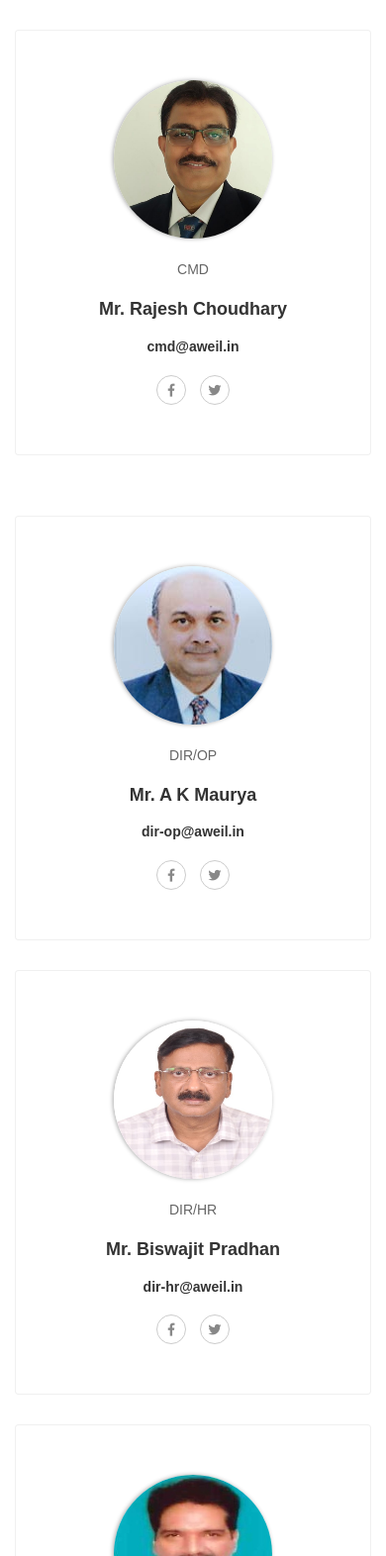
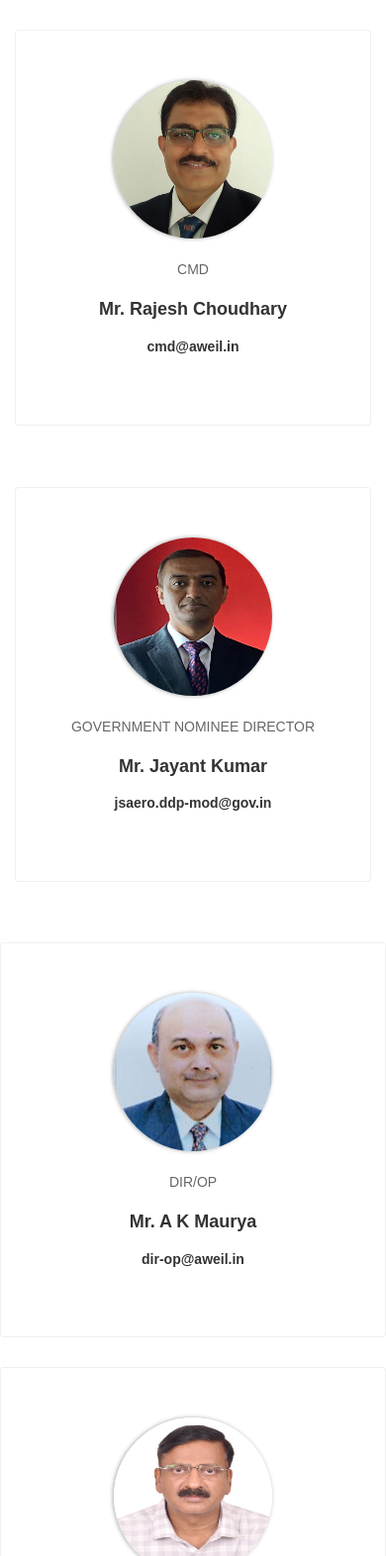
Before and after one commit to piyushfgk/aweil, a CodeIgniter app: page /database/about in a window 390 px wide; the page is wider, and only the part inside the window is pictured. Shown: the part 4928-6500 px from the top of that part at 99% size. Run offline with CodeIgniter, Linux system fonts and the light colour scheme; some web fonts are replaced.

Commit message:
Update about page for adding Goverment Board oF directors

```diff
--- a/proapp/views/en/about.php
+++ b/proapp/views/en/about.php
@@ -174,15 +174,38 @@
 									<h4 class="name">Mr.  Rajesh  Choudhary</h4>
 									<h5 class="name"><a href="mailto:cmd@aweil.in">cmd@aweil.in</a></h5>
 								</div>
-								<ul class="social">
+								<!-- <ul class="social">
 									<li><a href="javascript:void(0);"><i class="fab fa-facebook-f"></i></a></li>
 									<li><a href="javascript:void(0);"><i class="fab fa-twitter"></i></a></li>
-								</ul>
+								</ul> -->
 							</div>
 						</div>
 						<!--/ End Single Team -->
 						</div>
 						<div class="col-md-4 col-sm-12 col-xs-12"></div>
+					</div>
+					<div class="row mt-b3">
+						<div class="col-md-4 col-sm-12 col-xs-12"></div>
+						<div class="col-md-4 col-sm-12 col-xs-12">
+							<!-- Single Team -->
+							<div class="single-team">
+								<div class="team-head">
+									<img src="/assets/img/Jayant-Kumar.jpg" alt="#">
+									<div class="t-name">
+										<span class="title">Government Nominee Director</span>
+										<h4 class="name">Mr. Jayant Kumar</h4>
+										<h5 class="name"><a href="mailto:jsaero.ddp-mod@gov.in">jsaero.ddp-mod@gov.in</a></h5>
+									</div>
+									<!-- <ul class="social">
+										<li><a href="javascript:void(0);"><i class="fab fa-facebook-f"></i></a></li>
+										<li><a href="javascript:void(0);"><i class="fab fa-twitter"></i></a></li>
+									</ul> -->
+								</div>
+							</div>
+							<!--/ End Single Team -->
+							</div>
+							<div class="col-md-4 col-sm-12 col-xs-12"></div>
+						</div>
 					</div>
 					<div class="row">
 					<div class="col-md-4 col-sm-12 col-xs-12">
@@ -195,10 +218,10 @@
 									<h4 class="name">Mr. A K Maurya</h4>
 									<h5 class="name"><a href="mailto:dir-op@aweil.in">dir-op@aweil.in</a></h5>
 								</div>
-								<ul class="social">
+								<!-- <ul class="social">
 									<li><a href="javascript:void(0);"><i class="fab fa-facebook-f"></i></a></li>
 									<li><a href="javascript:void(0);"><i class="fab fa-twitter"></i></a></li>
-								</ul>
+								</ul> -->
 							</div>
 						</div>
 						<!--/ End Single Team -->
@@ -213,10 +236,10 @@
 									<h4 class="name">Mr. Biswajit Pradhan</h4>
 									<h5 class="name"><a href="mailto:dir-hr@aweil.in">dir-hr@aweil.in</a></h5>
 								</div>
-								<ul class="social">
+								<!-- <ul class="social">
 									<li><a href="javascript:void(0);"><i class="fab fa-facebook-f"></i></a></li>
 									<li><a href="javascript:void(0);"><i class="fab fa-twitter"></i></a></li>
-								</ul>
+								</ul> -->
 							</div>
 						</div>
 						<!--/ End Single Team -->
@@ -230,10 +253,10 @@
 									<span class="title">DIR/FIN</span>
 									<h4 class="name">Mr. Sushil Sinha</h4><h5 class="name"><a href="mailto:dir-fin@aweil.in">dir-fin@aweil.in</a></h5>
 								</div>
-								<ul class="social">
+								<!-- <ul class="social">
 									<li><a href="javascript:void(0);"><i class="fab fa-facebook-f"></i></a></li>
 									<li><a href="javascript:void(0);"><i class="fab fa-twitter"></i></a></li>
-								</ul>
+								</ul> -->
 							</div>
 						</div>
 						<!--/ End Single Team -->
```
Also changed, not shown: proapp/views/hi/about.php (+31 -8 lines), assets/img/Jayant-Kumar.jpg (added).
